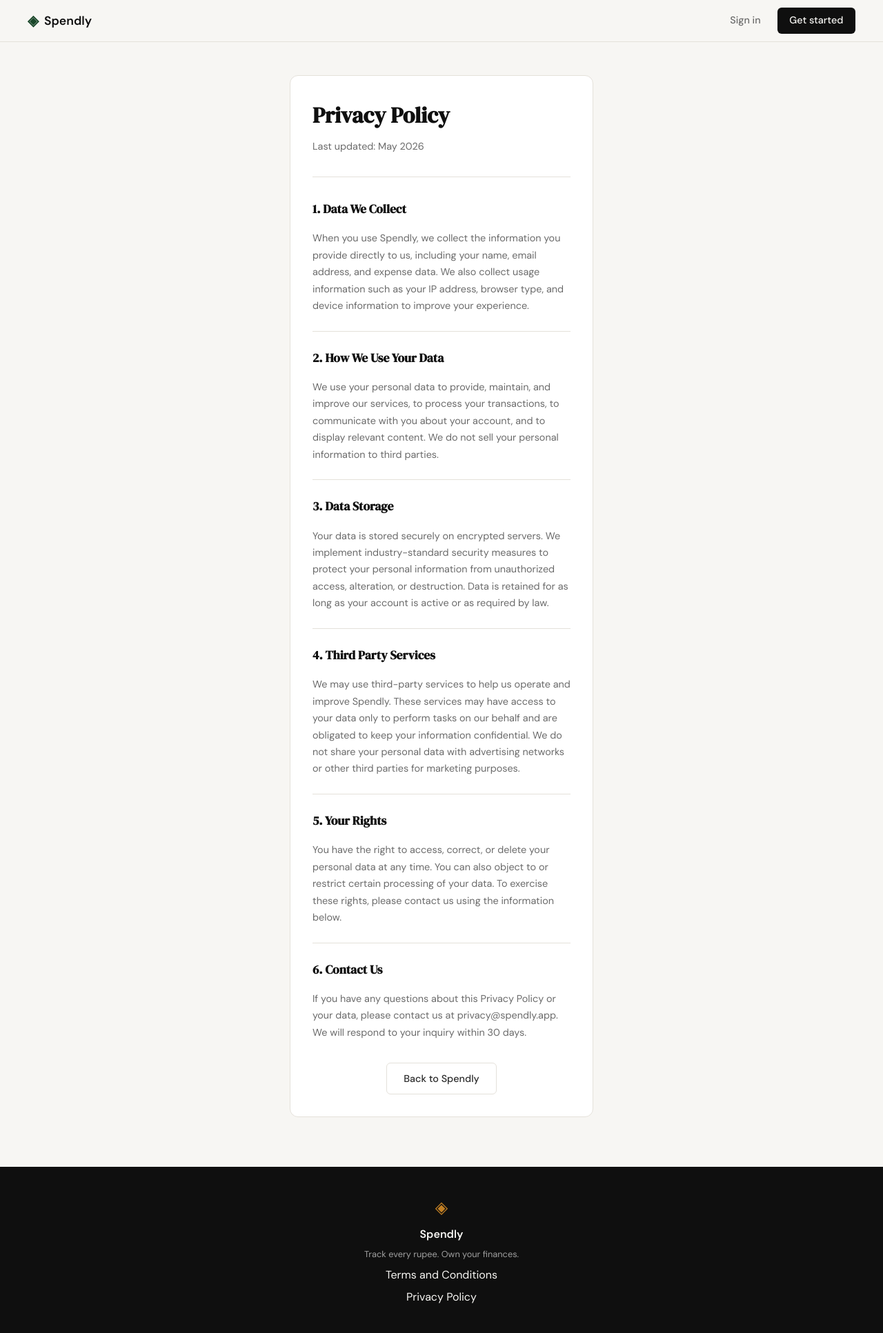
After one commit to qaiserjaved/spendly, a Flask app: page /privacy in a window 1280 px wide. The commit adds this page. Shown: the whole page at 69% size. Run offline with Flask 3, Linux system fonts and the light colour scheme.

Commit message:
landing: add privacy policy page and route

```diff
--- a/app.py
+++ b/app.py
@@ -25,6 +25,11 @@
 @app.route("/terms")
 def terms():
     return render_template("terms.html")
+
+
+@app.route("/privacy")
+def privacy():
+    return render_template("privacy.html")
 
 
 # ------------------------------------------------------------------ #
--- a/templates/base.html
+++ b/templates/base.html
@@ -38,7 +38,7 @@
         <span class="footer-name">Spendly</span>
         <p class="footer-copy">Track every rupee. Own your finances.</p>
         <a href="{{ url_for('terms') }}">Terms and Conditions</a>
-        <a href="#">Privacy Policy</a>
+        <a href="{{ url_for('privacy') }}">Privacy Policy</a>
       </div>
     </footer>
 
--- /dev/null
+++ b/templates/privacy.html
@@ -0,0 +1,73 @@
+{% extends "base.html" %}
+
+{% block title %}Privacy Policy — Spendly{% endblock %}
+
+{% block content %}
+<section class="auth-section">
+    <div class="auth-container">
+        <div class="auth-card">
+            <h1 class="auth-title">Privacy Policy</h1>
+            <p class="auth-subtitle">Last updated: May 2026</p>
+
+            <div style="margin-top: 2rem; padding-top: 2rem; border-top: 1px solid var(--border);">
+                <h2 style="font-family: var(--font-display); font-size: 1.1rem; color: var(--ink); margin-bottom: 1rem;">1. Data We Collect</h2>
+                <p style="font-size: 0.9rem; color: var(--ink-muted); line-height: 1.7;">
+                    When you use Spendly, we collect the information you provide directly to us, including
+                    your name, email address, and expense data. We also collect usage information such as
+                    your IP address, browser type, and device information to improve your experience.
+                </p>
+            </div>
+
+            <div style="margin-top: 1.5rem; padding-top: 1.5rem; border-top: 1px solid var(--border);">
+                <h2 style="font-family: var(--font-display); font-size: 1.1rem; color: var(--ink); margin-bottom: 1rem;">2. How We Use Your Data</h2>
+                <p style="font-size: 0.9rem; color: var(--ink-muted); line-height: 1.7;">
+                    We use your personal data to provide, maintain, and improve our services, to process
+                    your transactions, to communicate with you about your account, and to display relevant
+                    content. We do not sell your personal information to third parties.
+                </p>
+            </div>
+
+            <div style="margin-top: 1.5rem; padding-top: 1.5rem; border-top: 1px solid var(--border);">
+                <h2 style="font-family: var(--font-display); font-size: 1.1rem; color: var(--ink); margin-bottom: 1rem;">3. Data Storage</h2>
+                <p style="font-size: 0.9rem; color: var(--ink-muted); line-height: 1.7;">
+                    Your data is stored securely on encrypted servers. We implement industry-standard
+                    security measures to protect your personal information from unauthorized access,
+                    alteration, or destruction. Data is retained for as long as your account is active
+                    or as required by law.
+                </p>
+            </div>
+
+            <div style="margin-top: 1.5rem; padding-top: 1.5rem; border-top: 1px solid var(--border);">
+                <h2 style="font-family: var(--font-display); font-size: 1.1rem; color: var(--ink); margin-bottom: 1rem;">4. Third Party Services</h2>
+                <p style="font-size: 0.9rem; color: var(--ink-muted); line-height: 1.7;">
+                    We may use third-party services to help us operate and improve Spendly. These services
+                    may have access to your data only to perform tasks on our behalf and are obligated
+                    to keep your information confidential. We do not share your personal data with
+                    advertising networks or other third parties for marketing purposes.
+                </p>
+            </div>
+
+            <div style="margin-top: 1.5rem; padding-top: 1.5rem; border-top: 1px solid var(--border);">
+                <h2 style="font-family: var(--font-display); font-size: 1.1rem; color: var(--ink); margin-bottom: 1rem;">5. Your Rights</h2>
+                <p style="font-size: 0.9rem; color: var(--ink-muted); line-height: 1.7;">
+                    You have the right to access, correct, or delete your personal data at any time.
+                    You can also object to or restrict certain processing of your data. To exercise
+                    these rights, please contact us using the information below.
+                </p>
+            </div>
+
+            <div style="margin-top: 1.5rem; padding-top: 1.5rem; border-top: 1px solid var(--border);">
+                <h2 style="font-family: var(--font-display); font-size: 1.1rem; color: var(--ink); margin-bottom: 1rem;">6. Contact Us</h2>
+                <p style="font-size: 0.9rem; color: var(--ink-muted); line-height: 1.7;">
+                    If you have any questions about this Privacy Policy or your data, please contact us
+                    at privacy@spendly.app. We will respond to your inquiry within 30 days.
+                </p>
+            </div>
+
+            <div style="margin-top: 2rem; text-align: center;">
+                <a href="{{ url_for('landing') }}" class="btn-ghost">Back to Spendly</a>
+            </div>
+        </div>
+    </div>
+</section>
+{% endblock %}
```
